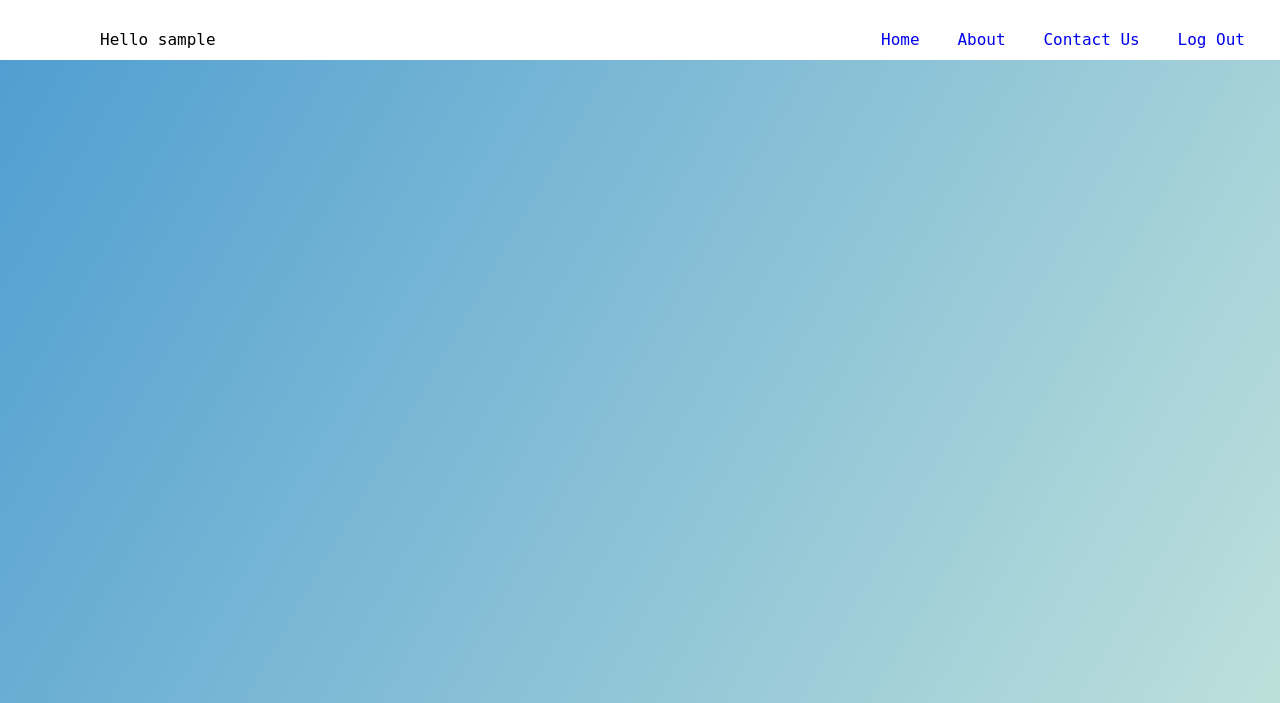
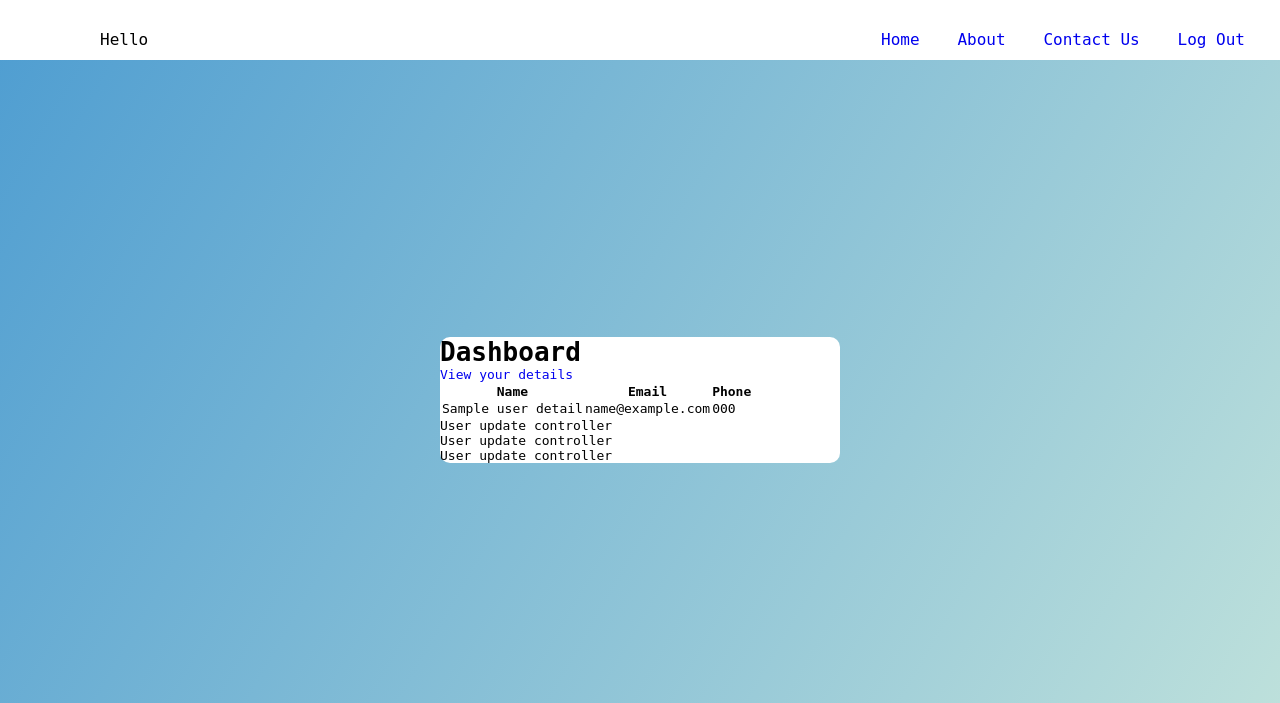
Before and after one commit to KarthikPotturi/flask, a Flask app: template templates/dashboard.html in a window 1280 px wide. Shown: the top 703 px of the page. Run offline with Flask 3, Linux system fonts and the light colour scheme; the template is opened without the code that fills it: most values are stand-ins (such as "Sample title", 1, 10 or a date in 2020).

Commit message:
Commit after implementing dashboard

```diff
--- a/static/css/dashboard_style.css
+++ b/static/css/dashboard_style.css
@@ -42,3 +42,13 @@ button{
     background: white;
     border: none;
 }
+
+.center{
+    position: absolute;
+    top: 50%;
+    left: 50%;
+    transform: translate(-50%, -50%);
+    width: 400px;
+    background-color: white;
+    border-radius: 10px;
+}
--- a/templates/dashboard.html
+++ b/templates/dashboard.html
@@ -9,15 +9,33 @@
 <body>
     <div class = "header_section">
         <nav>
-            <label for="username">Hello {{ user_name }}</label>
+            <label for="username">Hello {{ session['user_name'].capitalize() }}</label>
             <ul>
-                <li><a href="{{ url_for('user_dashboard')}}">Home</a></li>
-                <li><a href="{{ url_for('about_us_controller')}}">About</a></li>
-                <li><a href="{{ url_for('contact_us_controller')}}">Contact Us</a></li>
-                <li><a href="{{ url_for('logout_controller')}}">Log Out</a></li>
+                <li><a href="{{ url_for('user_dashboard') }}">Home</a></li>
+                <li><a href="{{ url_for('about_us_controller') }}">About</a></li>
+                <li><a href="{{ url_for('contact_us_controller') }}">Contact Us</a></li>
+                <li><a href="{{ url_for('logout_controller') }}">Log Out</a></li>
             </ul>
         </nav>
     </div>
-    <div class="center"></div>
+    <div class="center">
+        <h1>Dashboard</h1>
+            <a href="{{ url_for('user_view_details', user_id = session['u_id'])}}">View your details</a>
+            <table>
+                <tr>
+                    <th>Name</th>
+                    <th>Email</th>
+                    <th>Phone</th>
+                </tr>
+                <tr>
+                    <td>{{ user_details.name if user_details else '' }}</td>
+                    <td>{{ user_details.email if user_details else '' }}</td>
+                    <td>{{ user_details.phone if user_details else '' }}</td>
+                </tr>
+            </table>
+        <p>User update controller</p>
+        <p>User update controller</p>
+        <p>User update controller</p>
+    </div>
 </body>
 </html>
```
Also changed, not shown: controller/user_controller.py (+18 -6 lines), model/user_model.py (+10 -0 lines).
